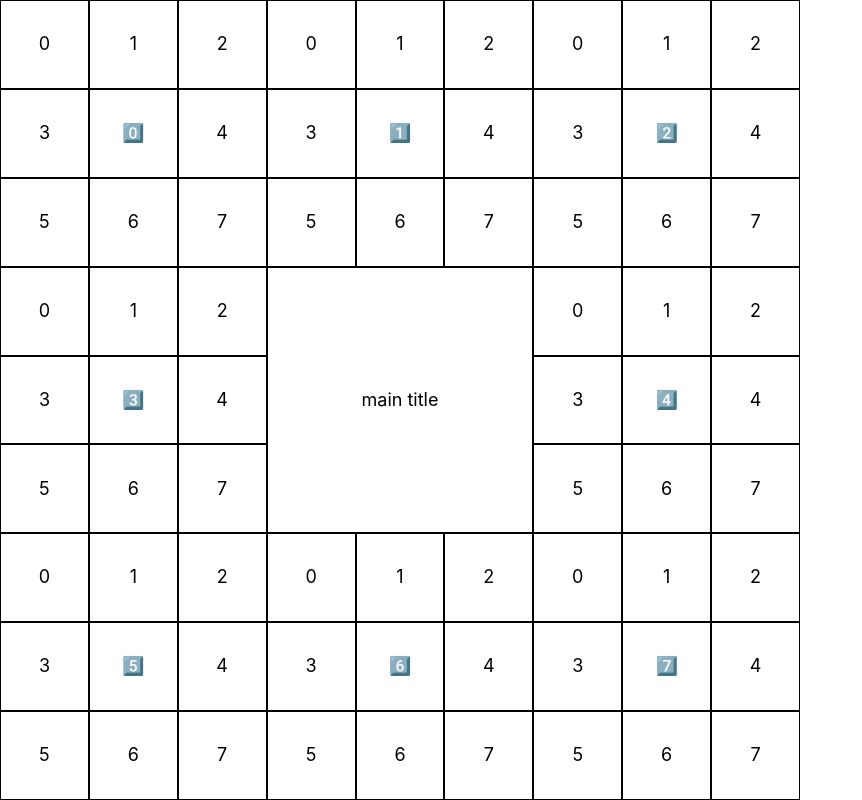
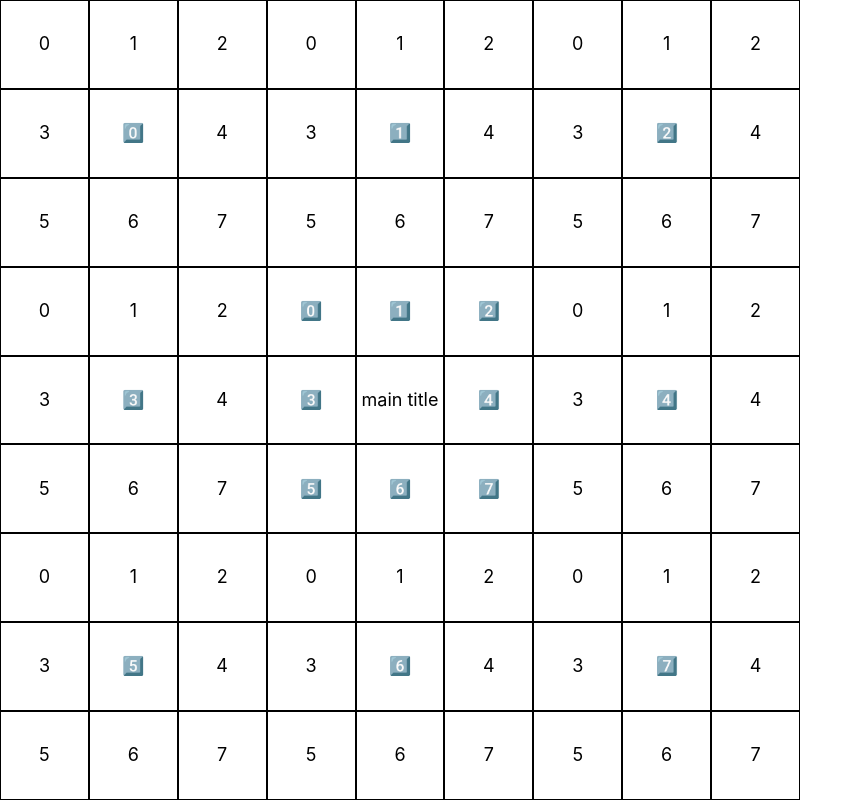
Before and after one commit to hewonjeong/mandala, a React (Create React App) app: page / in a window 1280 px wide. Shown: the whole page, without its empty margins (0-862 px from the left). Built offline with nearby package versions, Linux system fonts and the light colour scheme.

Commit message:
render children if it's root

```diff
--- a/src/components/App/App.tsx
+++ b/src/components/App/App.tsx
@@ -13,7 +13,11 @@ class App extends Component<Props> {
   render() {
     return (
       <div className={style.App}>
-        <Block block={this.props.block} onClick={this.props.onClickBlock} />
+        <Block
+          root={true}
+          block={this.props.block}
+          onClick={this.props.onClickBlock}
+        />
       </div>
     )
   }
--- a/src/components/Block/Block.tsx
+++ b/src/components/Block/Block.tsx
@@ -4,53 +4,72 @@ import style from './Block.module.scss'
 
 export interface Props {
   block: BlockWithIsEditing
+  root?: boolean
   onClick: (block: BlockClass) => void
 }
 class Block extends Component<Props, {}> {
+  static defaultProps = {
+    root: false,
+  }
   state = {
     isEditing: false,
   }
-  renderBlock = (block?: BlockClass) => {
-    return block && <div className={style.title}>{block.title}</div>
+  onClickLeaf = () => {
+    console.log('toggle', this.props.block)
   }
 
-  toggle = () => {
-    console.log('toggle')
-    //this.setState(({ isEditing }) => ({ isEditing: !isEditing }))
+  onClick = (child: BlockWithIsEditing) => {
+    this.props.onClick
   }
 
-  renderLeaf = () => {
-    const { block } = this.props
-    //console.log('renderLeaf', block.title, this.state.isEditing)
+  renderLeaf = (title: string) => {
     return (
-      <div className={style.title} onClick={this.toggle}>
+      <div className={style.title} onClick={this.onClickLeaf}>
         {this.state.isEditing ? (
-          <input className={style.input} placeholder={block.title} autoFocus />
+          <input className={style.input} placeholder={title} autoFocus />
         ) : (
-          block.title
+          title
         )}
       </div>
     )
   }
   onClickChild = (block: BlockClass) => {}
 
+  renderRoot = () => {
+    const { block } = this.props
+    const { children = [] } = block
+    const leafs = children.map(child => ({
+      ...child,
+      children: undefined,
+    }))
+    return this.renderBlocks(leafs, block.title, false)
+  }
+
+  /* recurssive */
+  renderBlock = (child: BlockWithIsEditing) => (
+    <Block block={child} onClick={this.props.onClick} />
+  )
+
+  renderBlocks = (
+    children: BlockWithIsEditing[],
+    title: string,
+    root: boolean = this.props.root as boolean
+  ) => {
+    const blocks = [
+      children.slice(0, 4).map(this.renderBlock),
+      root ? this.renderRoot() : this.renderLeaf(title),
+      children.slice(4, 8).map(this.renderBlock),
+    ]
+    return <div className={style.wrap}>{blocks}</div>
+  }
+
   render() {
-    const { block, onClick } = this.props
-    return block.children ? (
-      <div className={style.wrap}>
-        <Block block={block.children[0]} onClick={onClick} />
-        <Block block={block.children[1]} onClick={onClick} />
-        <Block block={block.children[2]} onClick={onClick} />
-        <Block block={block.children[3]} onClick={onClick} />
-        {this.renderLeaf()}
-        <Block block={block.children[4]} onClick={onClick} />
-        <Block block={block.children[5]} onClick={onClick} />
-        <Block block={block.children[6]} onClick={onClick} />
-        <Block block={block.children[7]} onClick={onClick} />
-      </div>
-    ) : (
-      this.renderLeaf()
-    )
+    const { block } = this.props
+    const { title } = block
+
+    return block.children
+      ? this.renderBlocks(block.children, title)
+      : this.renderLeaf(title)
   }
 }
 
```
